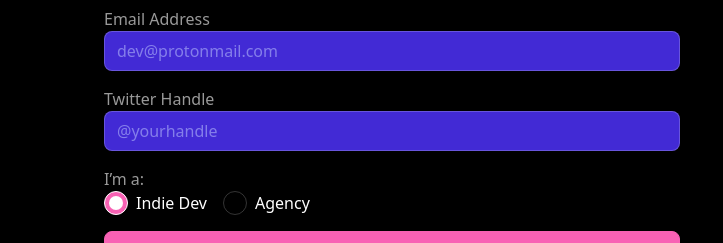
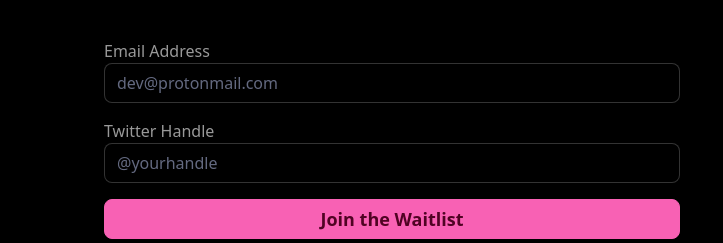
Before and after one commit to Burnsedia/BulkPost, an Astro site in the folder waitinglist/: page / in a window 1280 px wide. Shown: the part 410-653 px from the top of the page, 0-723 px from the left. Built offline with nearby package versions, Linux system fonts and the light colour scheme; Astro itself is replaced by a stand-in of ours.

Commit message:
fixed complant

```diff
--- a/waitinglist/src/components/hero.astro
+++ b/waitinglist/src/components/hero.astro
@@ -28,11 +28,10 @@ import Logo from "../assets/CyberPunkLogo1.jpg";
             type="email"
             name="email"
             placeholder="dev@protonmail.com"
-            class="input input-bordered w-full bg-neutral text-neutral-content"
+            class="input input-bordered w-full text-neutral-content"
             required
           />
         </div>
-
         <!-- Twitter handle -->
         <div>
           <label class="label text-base font-medium">Twitter Handle</label>
@@ -40,26 +39,10 @@ import Logo from "../assets/CyberPunkLogo1.jpg";
             type="text"
             name="twitter"
             placeholder="@yourhandle"
-            class="input input-bordered w-full bg-neutral text-neutral-content"
+            class="input input-bordered w-full text-neutral-content"
             required
           />
         </div>
-
-        <!-- Role radio buttons -->
-        <div>
-          <label class="label text-base font-medium">I’m a:</label>
-          <div class="flex gap-4">
-            <label class="flex items-center gap-2 cursor-pointer">
-              <input type="radio" name="role" value="indie_dev" class="radio checked:bg-primary" checked />
-              <span>Indie Dev</span>
-            </label>
-            <label class="flex items-center gap-2 cursor-pointer">
-              <input type="radio" name="role" value="agency" class="radio checked:bg-primary" />
-              <span>Agency</span>
-            </label>
-          </div>
-        </div>
-
         <!-- Submit -->
         <button type="submit" class="btn btn-primary w-full text-lg">Join the Waitlist</button>
       </form>
```
